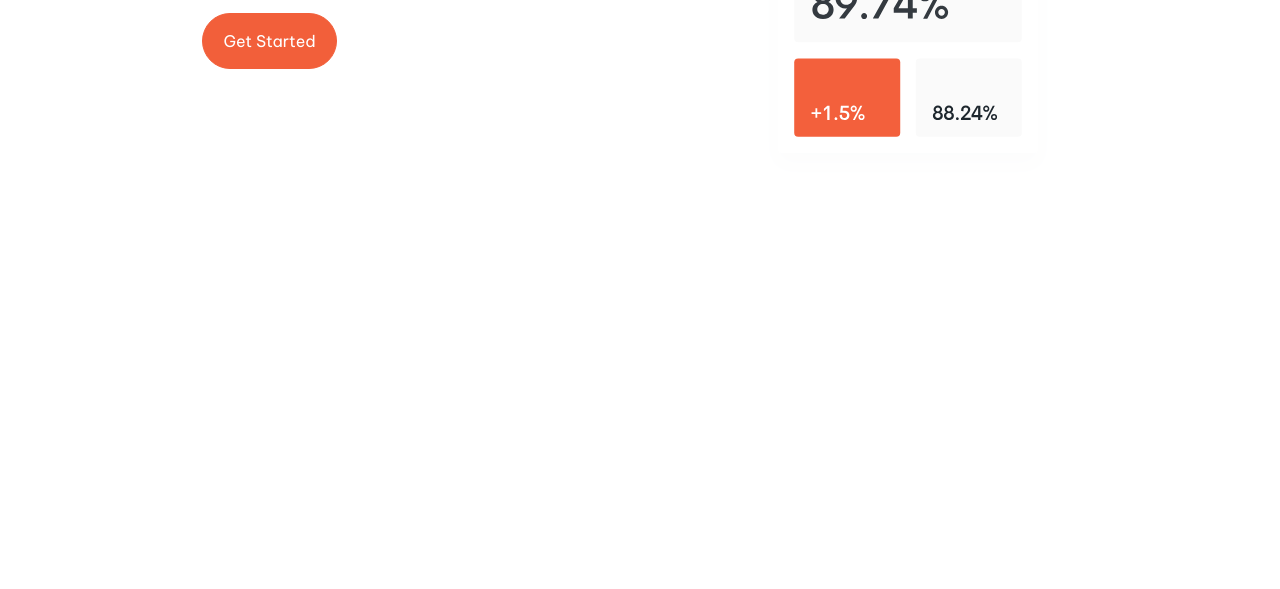
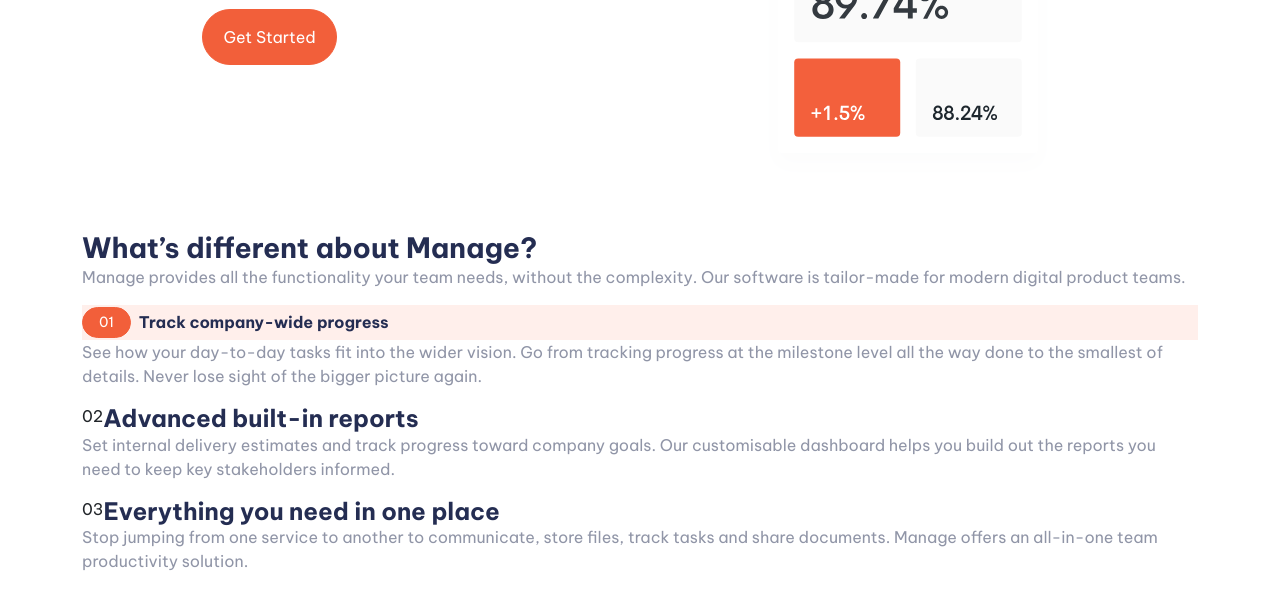
Before and after one commit to mitulpatel224/practice-manage-landing-page, a plain HTML site: page index.html in a window 1280 px wide. Shown: the part 422-1011 px from the top of the page. Before the commit the page ends 800 px from the top, so only its background shows below. Drawn offline with nearby package versions, Linux system fonts and the light colour scheme.

Commit message:
wip: about section

```diff
--- a/index.html
+++ b/index.html
@@ -87,7 +87,7 @@
       <!-- HEADER SECTION: END -->
 
       <!-- HERO SECTION: START -->
-      <section class="hero-wrapper">
+      <section class="hero-wrapper mb-5">
         <div class="container">
           <div class="hero">
             <div class="hero-image order-lg-2">
@@ -117,6 +117,58 @@
       <!-- HERO SECTION: END -->
 
       <!-- ABOUT SECTION: START -->
+      <section class="about">
+        <div class="container">
+          <div class="d-flex flex-column">
+            <div class="about-content">
+              <h3>What’s different about Manage?</h3>
+              <p>
+                Manage provides all the functionality your team needs, without
+                the complexity. Our software is tailor-made for modern digital
+                product teams.
+              </p>
+            </div>
+            <div class="about-feature-wrapper">
+              <div class="about-feature">
+                <div
+                  class="bg-pale-red d-flex justify-content-start align-items-center"
+                >
+                  <span class="btn btn-sm btn-primary px-3">01</span>
+                  <h6 class="p-2 flex-fill">Track company-wide progress</h6>
+                </div>
+                <p>
+                  See how your day-to-day tasks fit into the wider vision. Go
+                  from tracking progress at the milestone level all the way done
+                  to the smallest of details. Never lose sight of the bigger
+                  picture again.
+                </p>
+              </div>
+              <div class="about-feature">
+                <div class="d-flex">
+                  <span>02</span>
+                  <h4>Advanced built-in reports</h4>
+                </div>
+                <p>
+                  Set internal delivery estimates and track progress toward
+                  company goals. Our customisable dashboard helps you build out
+                  the reports you need to keep key stakeholders informed.
+                </p>
+              </div>
+              <div class="about-feature">
+                <div class="d-flex">
+                  <span>03</span>
+                  <h4>Everything you need in one place</h4>
+                </div>
+                <p>
+                  Stop jumping from one service to another to communicate, store
+                  files, track tasks and share documents. Manage offers an
+                  all-in-one team productivity solution.
+                </p>
+              </div>
+            </div>
+          </div>
+        </div>
+      </section>
       <!-- ABOUT SECTION: END -->
 
       <!-- TESTIMONIAL SECTION: START -->
--- a/style.css
+++ b/style.css
@@ -15,7 +15,13 @@
   --VeryPaleRed: hsl(13, 100%, 96%);
   --VaryLightGray: hsl(0, 0%, 98%);
 }
-h1 {
+h1,
+h2,
+h3,
+h4,
+h5,
+h6 {
+  margin: 0;
   font-weight: bold;
   color: var(--DarkBlue);
 }
@@ -29,13 +35,18 @@ p {
 }
 .btn.btn-primary {
   --bs-btn-bg: var(--BrightRed);
+  --bs-btn-hover-bg: var(--BrightRed);
   --bs-btn-border-color: var(--BrightRed);
+  --bs-btn-hover-border-color: var(--BrightRed);
 }
 img {
   width: 100%;
 }
 
 /** MOBILE VIEW: 375px **/
+.bg-pale-red {
+  background-color: var(--VeryPaleRed);
+}
 .navbar {
   padding-top: 20px;
   padding-bottom: 20px;
```
